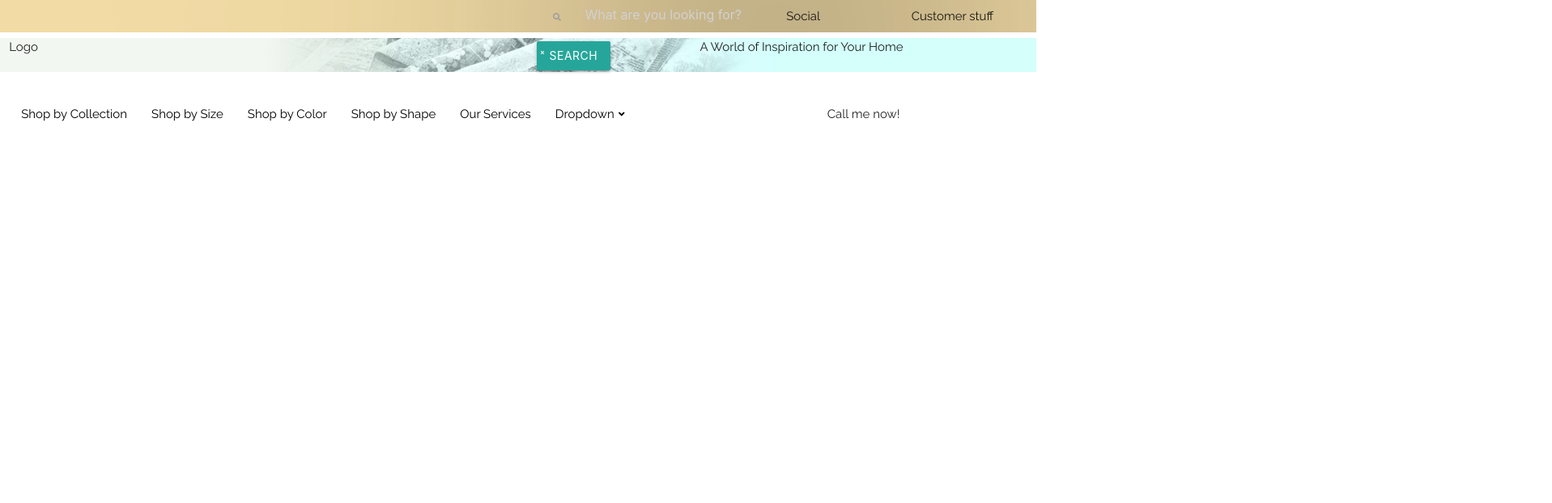
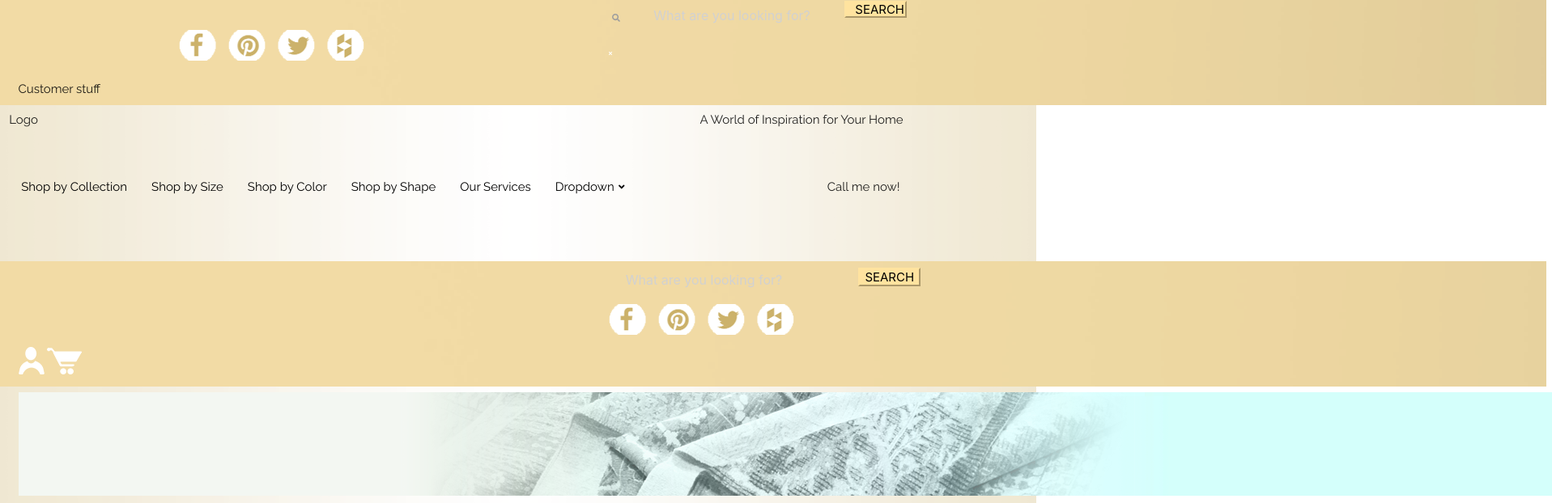
Before and after one commit to keaglin/tiffany, a website: page framework.2.html in a window 1280 px wide. Shown: the top 622 px of the page at 81% size, 1917 px wide, since content can reach past the window. Drawn offline with nearby package versions, Linux system fonts and the light colour scheme.

Commit message:
Added body background layers and footer.

```diff
--- a/css/style.css
+++ b/css/style.css
@@ -34,7 +34,7 @@ main {
 }
 
 body {
-  background-image: ("../img/Background.png");
+  background-image: url("../img/Background.png");
   background-size: cover;
   background-repeat: no-repeat;
 }
--- a/framework.1.html
+++ b/framework.2.html
@@ -9,42 +9,43 @@
   <link href="https://fonts.googleapis.com/css?family=Lobster|Raleway" rel="stylesheet">
   <link rel="stylesheet" href="css/style.css">
   <script defer src="https://cdnjs.cloudflare.com/ajax/libs/materialize/1.0.0-rc.2/js/materialize.min.js"></script>
-  <script defer src="https://use.fontawesome.com/releases/v5.2.0/js/all.js" integrity="sha384-4oV5EgaV02iISL2ban6c/RmotsABqE4yZxZLcYMAdG7FAPsyHYAPpywE9PJo+Khy" crossorigin="anonymous"></script>
-  <script
-    defer
-    src="https://code.jquery.com/jquery-3.3.1.slim.min.js"
-    integrity="sha256-3edrmyuQ0w65f8gfBsqowzjJe2iM6n0nKciPUp8y+7E="
-    crossorigin="anonymous">
-  </script>
+  <script defer src="https://use.fontawesome.com/releases/v5.0.13/js/all.js" integrity="sha384-xymdQtn1n3lH2wcu0qhcdaOpQwyoarkgLVxC/wZ5q7h9gHtxICrpcaSUfygqZGOe" crossorigin="anonymous"></script>
   <script defer src="js/script.js"></script>
   <title>Blank Framework</title>
 </head>
 
 <body>
   <header>
+
+    <!-- NEW -->
+
     <div class="gold_bar row">
-      <div class="col m6">
+      <div class="col m12">
       </div>
-      <div class="col m6">
-        <div class="col m6">
+      <!-- First Div -->
+      <div class="col m12">
+        <!-- Search Div -->
+        <div class="col m6 push-m6">
           <nav class="search">
             <div class="nav-wrapper">
               <form>
-                <div class="input-field">
+                <div class="input-field col m4 pull-m3">
                   <input id="search" type="search" placeholder="What are you looking for?" required>
                   <label class="label-icon" for="search"><i class="fas fa-search"></i></label>
                   <i class="fas fa-times fa-sm"></i>
                 </div>
-                <input type="submit" value="search" class="btn">
+                <input type="submit" value="SEARCH" class="searchBtn col m1 pull-m3">
               </form>
             </div>
           </nav>
         </div>
-        <div class="col m3">Social</div>
+        <!-- Social Links Div -->
+        <div class="col m4 pull-m8" id="social"><img src="img/facebook.png" alt="Facebook"></div>
+        <!-- Customer Div -->
         <div class="col m3">Customer stuff</div>
       </div>
     </div>
-    <div class="row banner">
+    <div class="row">
       <!-- Logo and name go in this div -->
       <div class="col s8">Logo</div>
       <div class="col s4">A World of Inspiration for Your Home</div>
@@ -90,48 +91,53 @@
         <div>Call me now!</div>
       </div>
     </div>
-    <!-- Bootstrap style -->
-    <!-- <nav class="navbar navbar-default" role="navigation">
-      <div class="navbar-header">
-          <button type="button" class="navbar-toggle" data-toggle="collapse" data-target="#bs-example-navbar-collapse-1">
-        <span class="sr-only">Toggle navigation</span>
-        <span class="icon-bar"></span>
-        <span class="icon-bar"></span>
-        <span class="icon-bar"></span>
-          </button>
-          <a class="navbar-brand" href="#">Brand</a>
+
+
+    <!-- OLD -->
+
+    <div class="gold_bar row">
+      <div class="col m7">
+      <div class="search col m12 push-m8">
+        <div class="col m8">
+          <form>
+            <div class="col m5">
+              <input type="text" class="search" placeholder="What are you looking for?" name="search">
+            </div>
+            <div class="col m1">
+              <button class="searchBtn">SEARCH</button>
+            </div>
+          </form>
+        </div>
+        </div>
+        <div class="col m6 pull-m8" id="social">
+          <img src="img/facebook.png" alt="Facebook">
+        </div>
+        <div class="col m2" id="customerStuff">
+          <img src="img/Profile.png" alt="Profile">
+          <img src="img/ShoppingCart.png" alt="ShoppingCart">
+        </div>
       </div>
-      <!/.navbar-header -->
-      <!-- <div class="collapse navbar-collapse" id="bs-example-navbar-collapse-1">
-        <ul class="nav navbar-nav">
-          <li class="dropdown">
-            <a href="#" class="dropdown-toggle" data-toggle="dropdown">Two Column <b class="caret"></b></a>
-            <ul class="dropdown-menu multi-column columns-2">
-              <div class="row">
-                <div class="col-sm-6">
-                  <ul class="multi-column-dropdown">
-                    <li><a href="#">Action</a></li>
-                    <li><a href="#">Another action</a></li>
-                    <li><a href="#">Something else here that's extra long so we can see how it looks</a></li>
-                    <li class="divider"></li>
-                    <li><a href="#">Separated link</a></li>
-                    <li class="divider"></li>
-                    <li><a href="#">One more separated link</a></li>
-                  </ul>
-                </div>
-              </div>
-            </ul>
-          </li>
-          <li><a href="#">Link</a></li>
-        </ul>
-      </div>
-      <!/.navbar-collapse-->
-    <!-- </nav> -->
-    <!--/.navbar-->
+    </div>
+
+    <div class="row">
+      <div class="rug_banner col m12">
+        <div class="col m6 offset-s4">
+          <img src="img/banner.png" alt="Rug Middle">
+        </div>
+
+    </div>
+    </div>
+
   </header>
   <main>
   </main>
   <footer>
+
+    <div class="contact_us">
+
+    </div>
+
+
   </footer>
 </body>
 
```
Also changed, not shown: img/Background_Layer 82.png (added), 1 other file.
